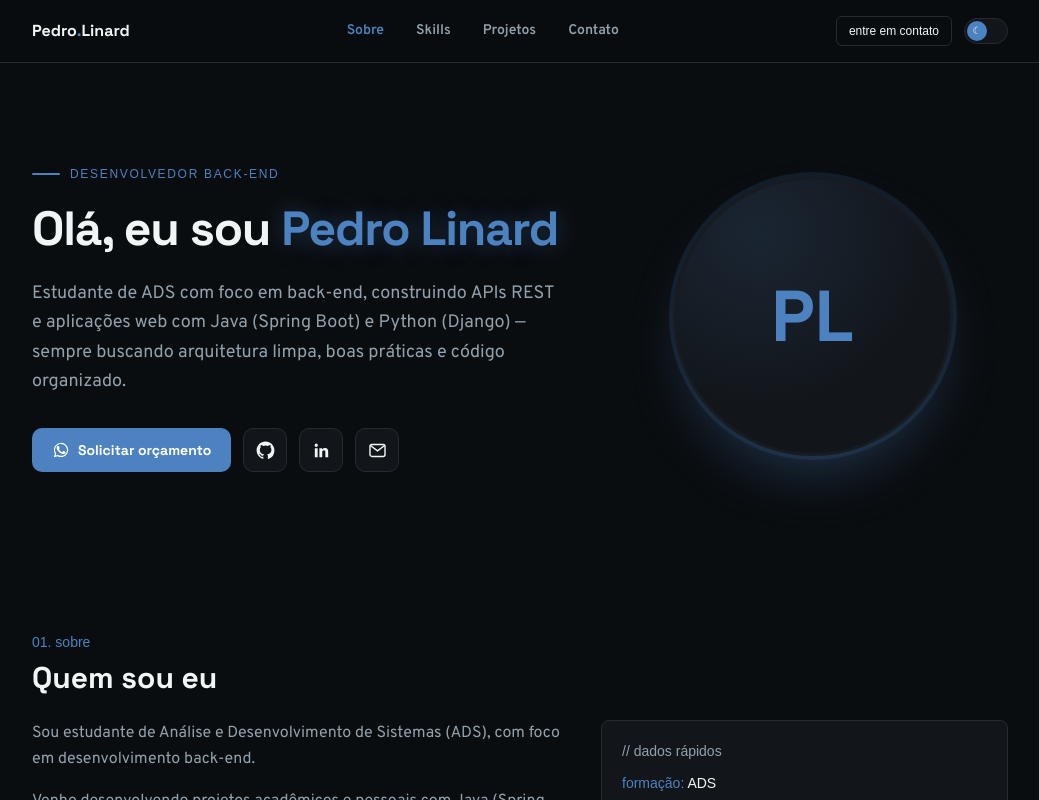
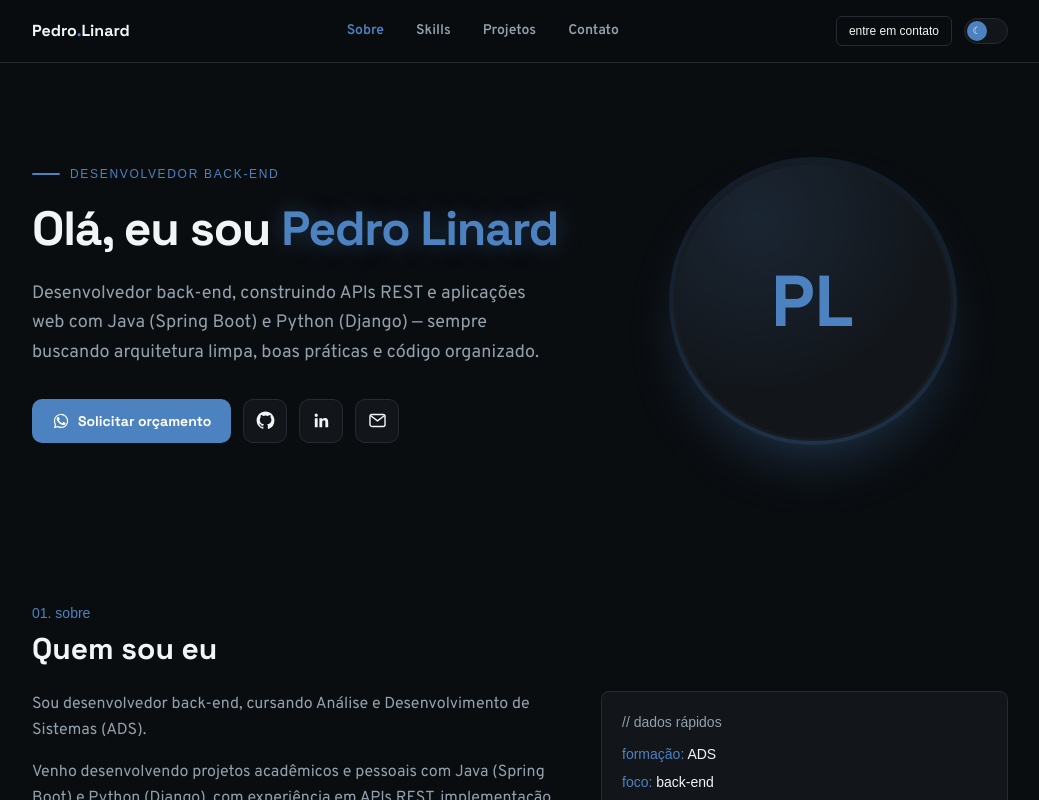
Before and after one commit to pedrolinard/portifolio, a Next.js app: page / in a window 1280 px wide. Shown: the top 800 px of the page, without its empty margins (120-1159 px from the left). Built offline with nearby package versions, Linux system fonts and the light colour scheme; a web font is replaced by a local one.

Commit message:
Troca "estudante de ADS" por "desenvolvedor back-end" no Hero e Sobre

```diff
--- a/src/components/About.tsx
+++ b/src/components/About.tsx
@@ -7,8 +7,8 @@ export function About() {
       <div className="mt-6 grid gap-10 sm:grid-cols-[1.3fr_1fr]">
         <div className="space-y-4 leading-relaxed text-muted">
           <p>
-            Sou estudante de Análise e Desenvolvimento de Sistemas (ADS), com
-            foco em desenvolvimento back-end.
+            Sou desenvolvedor back-end, cursando Análise e Desenvolvimento de
+            Sistemas (ADS).
           </p>
           <p>
             Venho desenvolvendo projetos acadêmicos e pessoais com Java
--- a/src/components/Hero.tsx
+++ b/src/components/Hero.tsx
@@ -16,7 +16,7 @@ export function Hero() {
           </h1>
 
           <p className="mt-5 max-w-xl text-base leading-relaxed text-muted sm:text-lg">
-            Estudante de ADS com foco em back-end, construindo APIs REST e
+            Desenvolvedor back-end, construindo APIs REST e
             aplicações web com Java (Spring Boot) e Python (Django) — sempre
             buscando arquitetura limpa, boas práticas e código organizado.
           </p>
```
